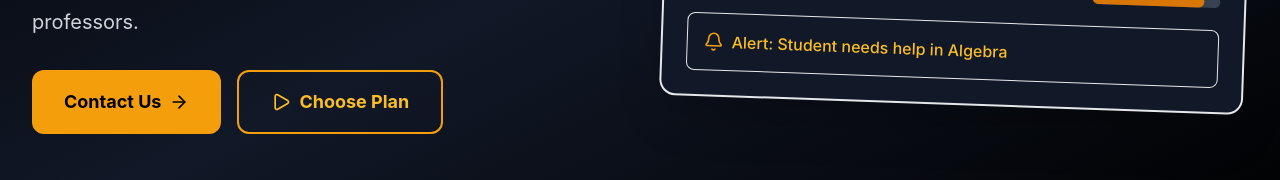
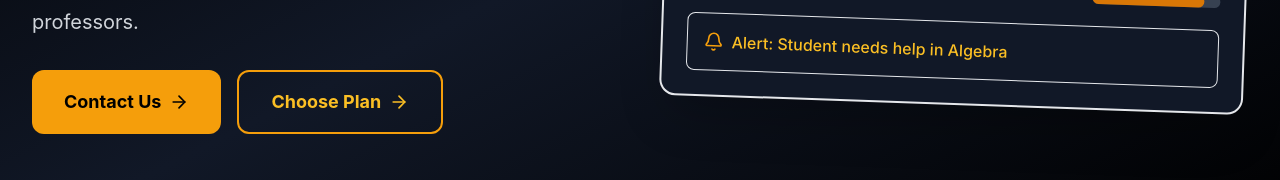
Before and after one commit to Mulhima101/edutrackwise-web, a React (Vite) app: page / in a window 1280 px wide. Shown: the part 394-574 px from the top of the page. Built offline with nearby package versions, Linux system fonts and the light colour scheme; the HTML template or start-up script is replaced by a standard one.

Commit message:
Fixed Choose Plan button to redirect to pricing section and removed brain icon from header

```diff
--- a/src/components/LandingPage.jsx
+++ b/src/components/LandingPage.jsx
@@ -25,10 +25,6 @@ const LandingPage = () => {
   const handleWhatsAppContact = () => {
     const message = encodeURIComponent("Hi, I'm interested in EduTrackWise. Can you provide more information?");
     window.open(`https://wa.me/94774256402?text=${message}`, '_blank');
-  };
-
-  const handleVideoWatch = () => {
-    window.open('https://www.youtube.com/watch?v=dQw4w9WgXcQ', '_blank');
   };
 
   const handleTrialStart = (planName) => {
@@ -228,12 +224,12 @@ const LandingPage = () => {
                   <ArrowRight className="w-5 h-5 ml-2" />
                 </button>
                 <button
-                  onClick={handleVideoWatch}
-                  className="border-2 border-yellow-500 text-yellow-400 px-8 py-4 rounded-xl hover:bg-yellow-500 hover:text-black transition-all flex items-center justify-center text-lg font-bold"
-                >
-                  <Play className="w-5 h-5 mr-2" />
-                  Choose Plan
-                </button>
+                onClick={() => scrollToSection('pricing')}
+                className="border-2 border-yellow-500 text-yellow-400 px-8 py-4 rounded-xl hover:bg-yellow-500 hover:text-black transition-all flex items-center justify-center text-lg font-bold"
+              >
+                Choose Plan
+                <ArrowRight className="w-5 h-5 ml-2" />
+              </button>
               </div>
 
               <div className="flex items-center space-x-8 text-sm text-gray-400">
@@ -705,11 +701,8 @@ const LandingPage = () => {
           <div className="grid md:grid-cols-4 gap-8">
             {/* Brand Section - Centered on mobile */}
             <div className="text-center md:text-left">
-              <div className="flex items-center space-x-2 mb-4 justify-center md:justify-start">
-                <div className="w-8 h-8 bg-gradient-to-r from-yellow-400 to-yellow-600 rounded-lg flex items-center justify-center">
-                  <Brain className="w-5 h-5 text-black" />
-                </div>
-                <span className="text-xl font-bold text-yellow-400">EduTrackWise</span>
+                  <div className="flex items-center space-x-2">
+                <span className="text-2xl font-bold text-yellow-400">EduTrackWise</span>
               </div>
               <p className="text-gray-400 mb-4">
                 AI-powered student progress tracking and personalized learning recommendations for modern education.
```
